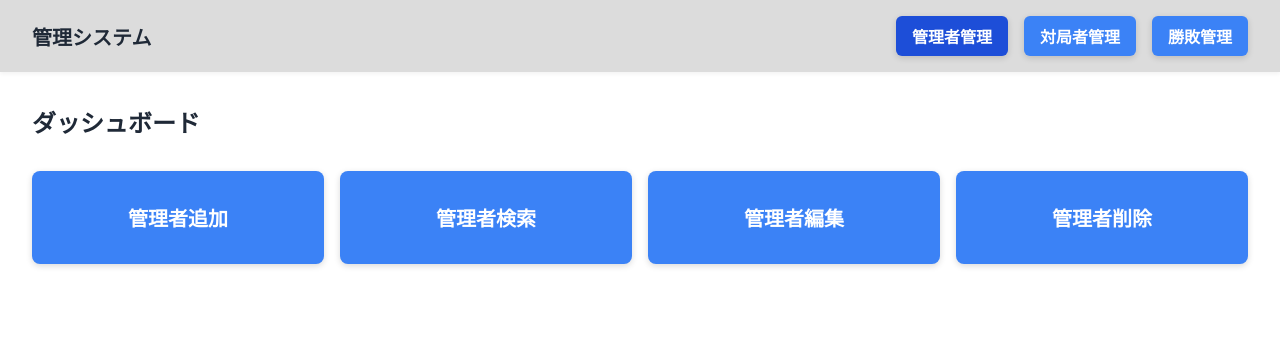
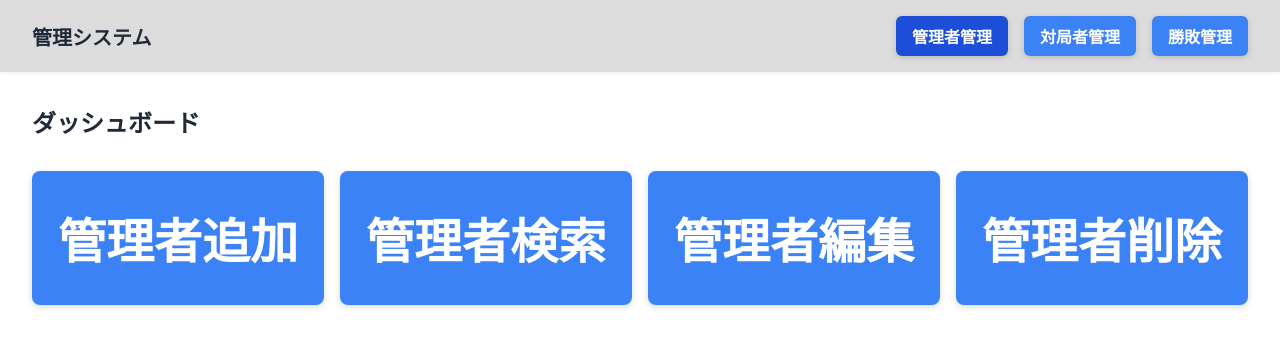
Before and after one commit to inunu1/next-rate, a Next.js app in the folder next-rate/: page /dashboard in a window 1280 px wide. Shown: the top 346 px of the page. Built offline with nearby package versions, Linux system fonts and the light colour scheme.

Commit message:
コメントつけてボタンの文字をでかくした

```diff
--- a/next-rate/src/app/dashboard/Dashboard.module.css
+++ b/next-rate/src/app/dashboard/Dashboard.module.css
@@ -27,7 +27,7 @@
   display: block;
   padding: 2rem 1rem;
   text-align: center;
-  font-size: 1.25rem;
+  font-size: 3rem;
   font-weight: 700;
   border-radius: 0.5rem;
   text-decoration: none;
```
Also changed, not shown: next-rate/src/app/dashboard/page.tsx (+19 -3 lines).
